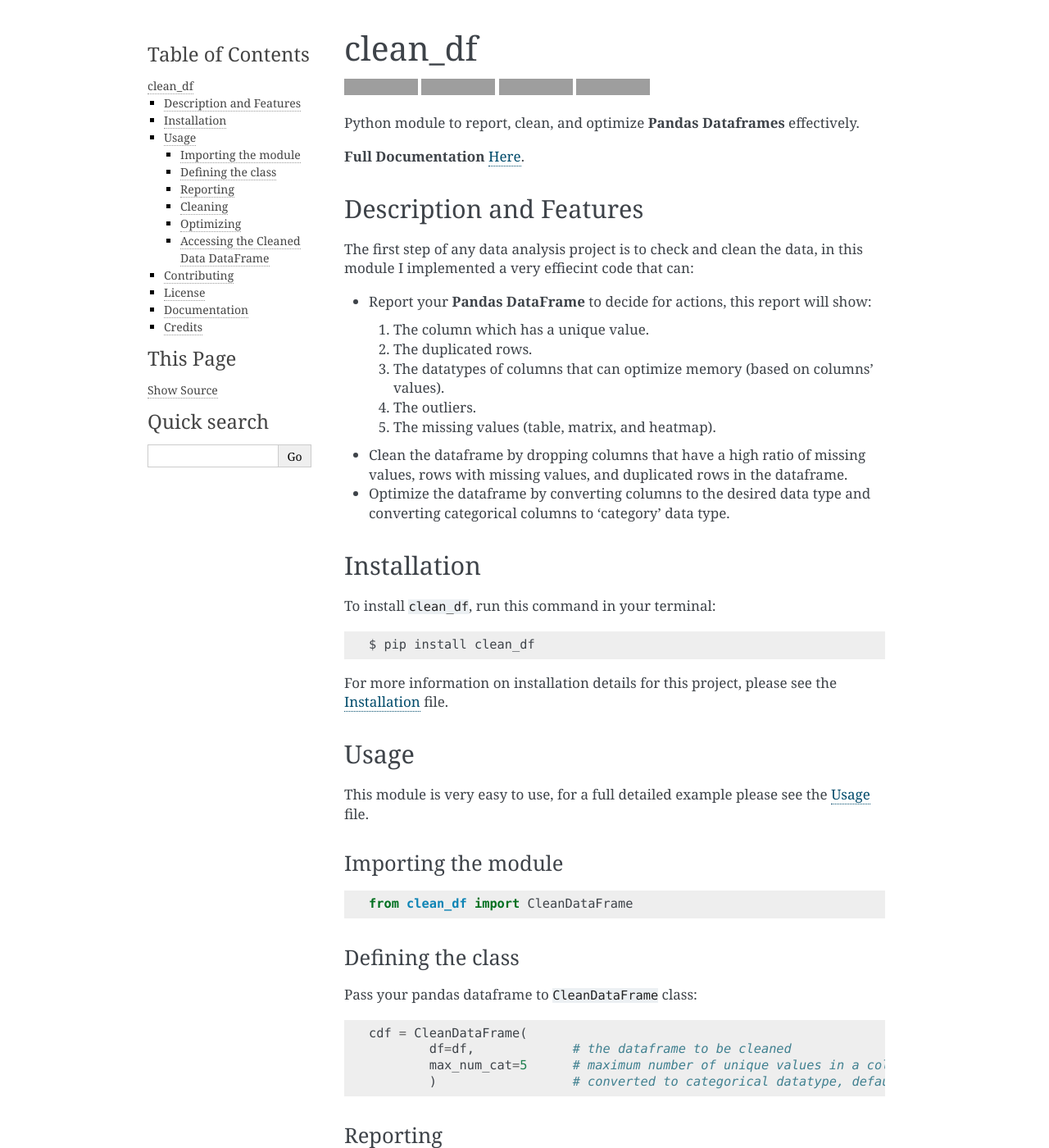
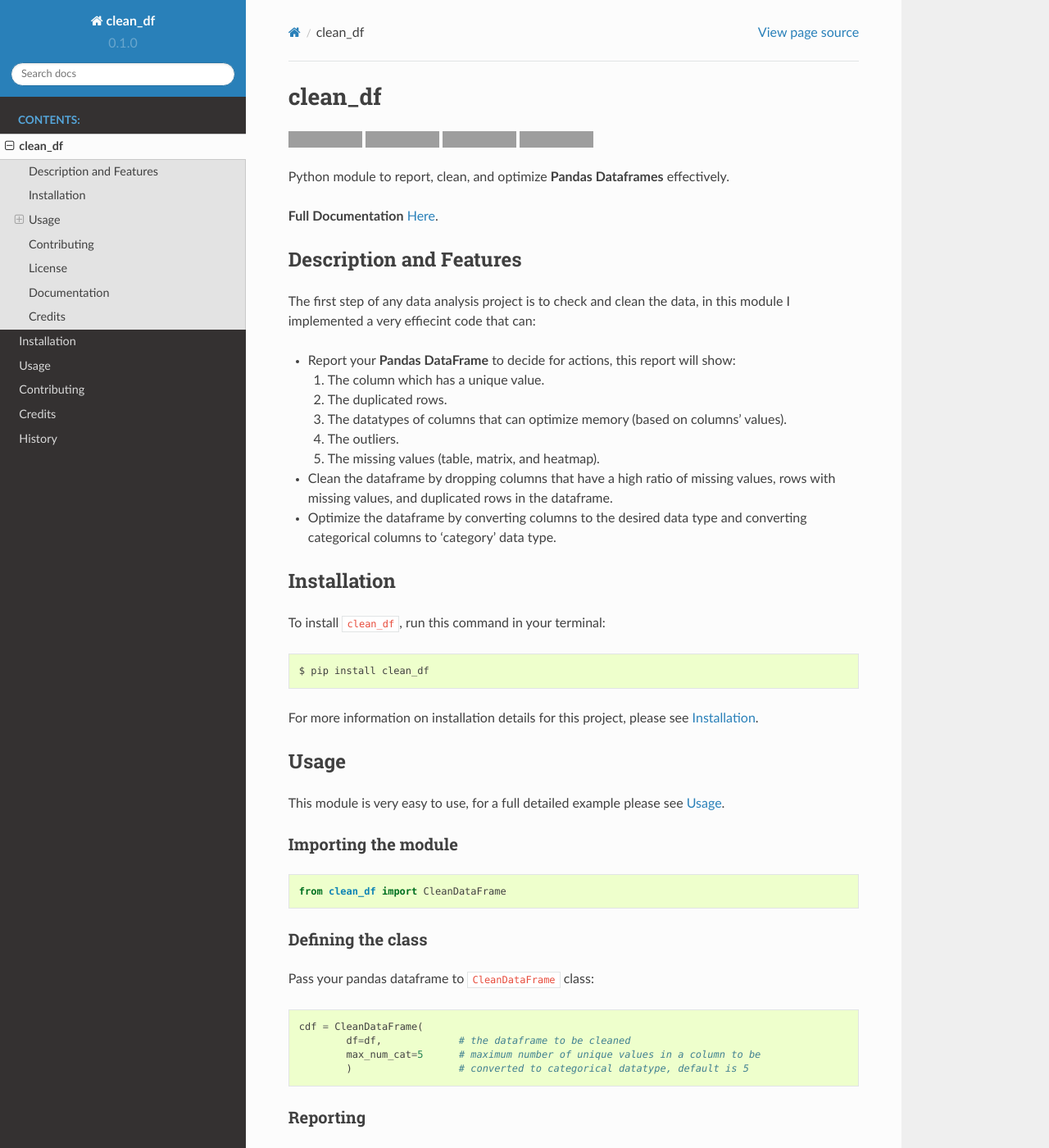
Before and after one commit to NaelAqel/clean_df, a Sphinx documentation site: the page built from docs/readme.rst, in a window 1280 px wide and 1400 px high. Shown: the whole window at 82% size. Built offline with Sphinx 7.4.7 and the Read the Docs theme 2.0.0, drawn with Linux system fonts in a browser that asks for light colours; some of the changed text lies outside the part shown; grey boxes are pictures that could not be loaded.

Commit message:
rectify some documentation

```diff
--- a/README.rst
+++ b/README.rst
@@ -51,7 +51,7 @@
 
 Usage
 -----
-This module is very easy to use, for a full detailed example please see the `docs/usage.rst` file.
+This module is very easy to use, for a full detailed example please see the ``docs/usage.rst`` file.
 
 Importing the module
 ^^^^^^^^^^^^^^^^^^^^
--- a/docs/conf.py
+++ b/docs/conf.py
@@ -83,7 +83,7 @@
 # The theme to use for HTML and HTML Help pages.  See the documentation for
 # a list of builtin themes.
 #
-html_theme = 'alabaster'
+html_theme = 'sphinx_rtd_theme'
 
 # Theme options are theme-specific and customize the look and feel of a
 # theme further.  For a list of options available for each theme, see the
--- a/docs/readme.rst
+++ b/docs/readme.rst
@@ -45,13 +45,13 @@
 
     $ pip install clean_df
 
-For more information on installation details for this project, please see the :doc:`installation` file.
+For more information on installation details for this project, please see :doc:`installation`.
 
 
 
 Usage
 -----
-This module is very easy to use, for a full detailed example please see the :doc:`usage` file.
+This module is very easy to use, for a full detailed example please see :doc:`usage`.
 
 Importing the module
 ^^^^^^^^^^^^^^^^^^^^
@@ -108,7 +108,7 @@
 
 Contributing
 ------------
-See the :doc:`contributing` for contribution details. Feel free to contact me for any subject through my:
+See :doc:`contributing` for contribution details. Feel free to contact me for any subject through my:
 
 * `Email`_
 * `LinkedIn`_
```
Also changed, not shown: 1 other file.
